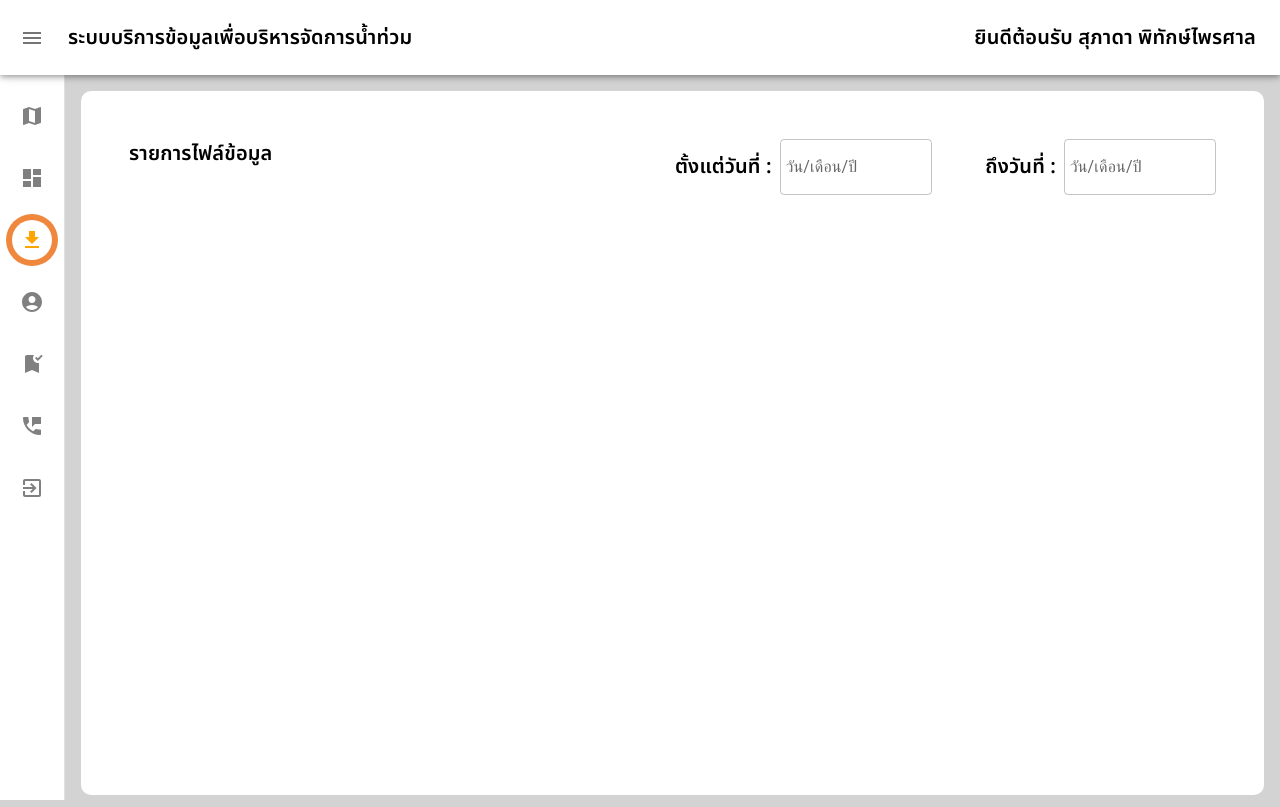
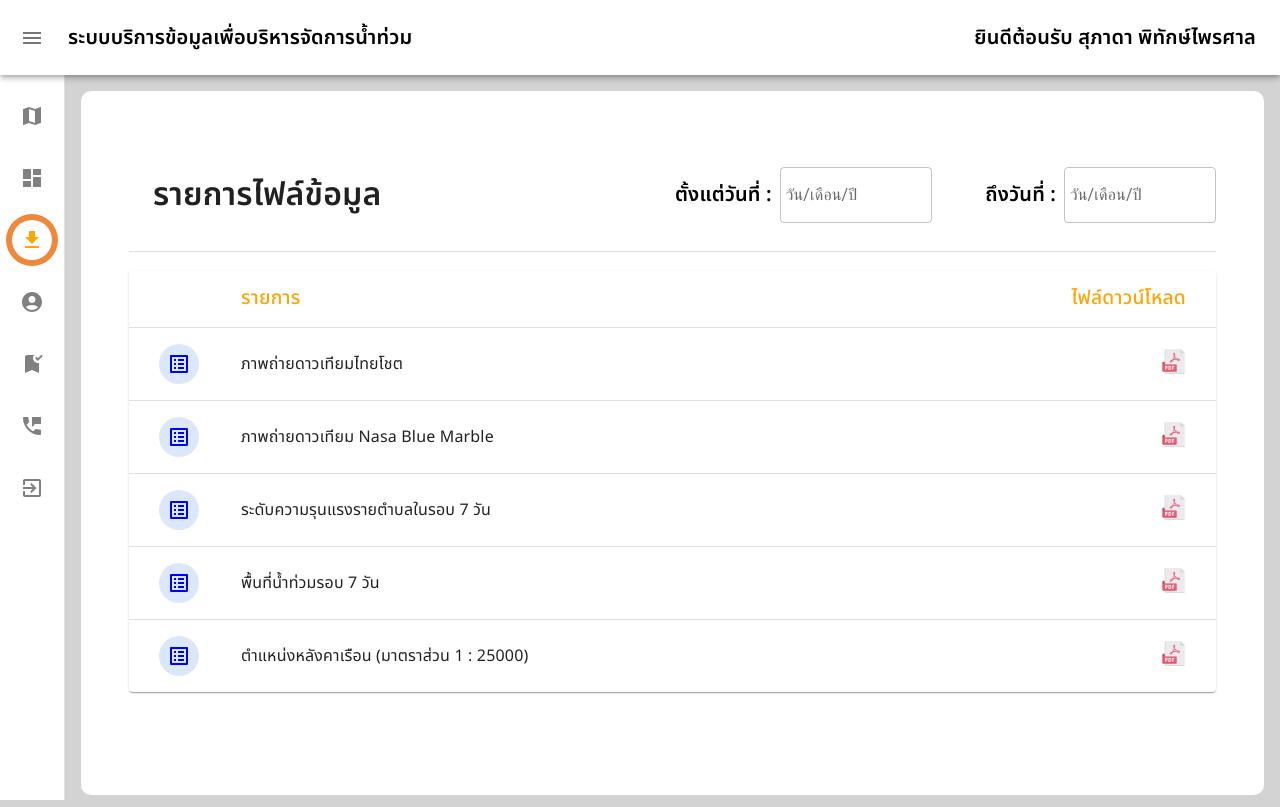
Before and after one commit to BoonyasithKho/flood-management-demo2, a React (Vite) app: page /download in a window 1280 px wide. Built offline with nearby package versions, Linux system fonts and the light colour scheme.

Commit message:
Download Clear!

```diff
--- a/src/App.css
+++ b/src/App.css
@@ -7,6 +7,5 @@
 
 .informationcontact {
   font-family: "noto sans Thai";
-  font-size: 20px;
   color: grey;
 }
--- /dev/null
+++ b/src/components/DownloadTable.jsx
@@ -0,0 +1,58 @@
+import * as React from 'react';
+import Table from '@mui/material/Table';
+import TableBody from '@mui/material/TableBody';
+import TableCell from '@mui/material/TableCell';
+import TableContainer from '@mui/material/TableContainer';
+import TableHead from '@mui/material/TableHead';
+import TableRow from '@mui/material/TableRow';
+import Paper from '@mui/material/Paper';
+import { Avatar, Divider } from '@mui/material';
+import ListAltIcon from '@mui/icons-material/ListAlt';
+
+import pdfIconImg from '../assets/pdf.png'
+
+function createData(name, calories, fat, carbs, protein) {
+    return { name, calories, fat, carbs, protein };
+}
+
+const rows = [
+    createData('ภาพถ่ายดาวเทียมไทยโชต'),
+    createData('ภาพถ่ายดาวเทียม Nasa Blue Marble'),
+    createData('ระดับความรุนแรงรายตำบลในรอบ 7 วัน'),
+    createData('พื้นที่น้ำท่วมรอบ 7 วัน'),
+    createData('ตำแหน่งหลังคาเรือน (มาตราส่วน 1 : 25000)'),
+];
+
+export default function BasicTable() {
+    return (
+        <TableContainer component={Paper} sx={{ marginTop: '1.2em' }}>
+            <Table sx={{ minWidth: 650 }} aria-label="simple table">
+                <TableHead>
+                    <TableRow>
+                        <TableCell></TableCell>
+                        <TableCell sx={{ fontFamily: 'noto sans thai', fontSize: '1.2rem', color: 'orange' }} align="left">รายการ</TableCell>
+                        <TableCell sx={{ fontFamily: 'noto sans thai', fontSize: '1.2rem', color: 'orange', paddingRight: '30px' }} align="right">ไฟล์ดาวน์โหลด</TableCell>
+                    </TableRow>
+                </TableHead>
+                <TableBody>
+                    {rows.map((row) => (
+                        <TableRow
+                            key={row.name}
+                            sx={{ '&:last-child td, &:last-child th': { border: 0 } }}
+                        >
+                            <TableCell component="th" scope="row" sx={{ width: '6rem', paddingLeft: '30px' }}>
+                                <Avatar sx={{ bgcolor: '#3881EA2E', color: 'blue' }}><ListAltIcon /></Avatar>
+                            </TableCell>
+                            <TableCell component="th" scope="row" sx={{ fontFamily: 'noto sans Thai', fontSize: '1rem' }}>
+                                {row.name}
+                            </TableCell>
+                            <TableCell align="right" sx={{ paddingRight: '30px' }}>
+                                <img src={pdfIconImg} alt="" width='25px' />
+                            </TableCell>
+                        </TableRow>
+                    ))}
+                </TableBody>
+            </Table>
+        </TableContainer>
+    );
+}
--- a/src/screens/Download.jsx
+++ b/src/screens/Download.jsx
@@ -5,6 +5,7 @@ import { DemoItem } from '@mui/x-date-pickers/internals/demo';
 import { DatePicker, LocalizationProvider } from "@mui/x-date-pickers";
 import { AdapterDayjs } from '@mui/x-date-pickers/AdapterDayjs';
 import 'dayjs/locale/en-gb';
+import BasicTable from "../components/DownloadTable";
 
 export default function Download() {
     return (
@@ -13,7 +14,7 @@ export default function Download() {
                 <MiniDrawer />
                 <Box sx={{ bgcolor: 'white', width: '100%', height: '88vh', borderRadius: '10px', p: 6, margin: 2 }}>
                     <Grid container sx={{ width: '100%', justifyContent: 'space-between', display: { xs: 'none', sm: 'none', md: 'flex' } }}>
-                        <Box className='header-item'>รายการไฟล์ข้อมูล</Box>
+                        <p style={{ fontFamily: 'noto sans thai', fontSize: '2rem', fontWeight: '600', paddingLeft: '1.5rem' }}>รายการไฟล์ข้อมูล</p>
                         <Box className='header-item' sx={{ width: '541px', display: 'flex', justifyContent: 'center', alignContent: 'center' }}>
                             <Grid container sx={{ width: '100%', justifyContent: 'space-between', display: { xs: 'none', sm: 'none', md: 'flex' } }}>
                                 <Box className='header-item' sx={{ display: 'flex', alignItems: 'center' }}>
@@ -31,6 +32,8 @@ export default function Download() {
                             </Grid>
                         </Box>
                     </Grid>
+                    <Divider />
+                    <BasicTable />
                 </Box >
             </Box >
         </>
```
Also changed, not shown: src/assets/pdf.png (added).
